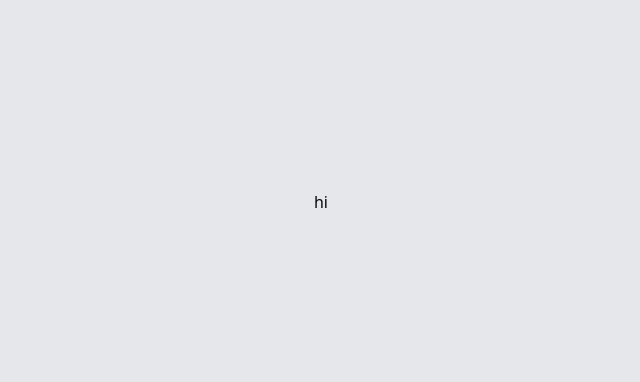
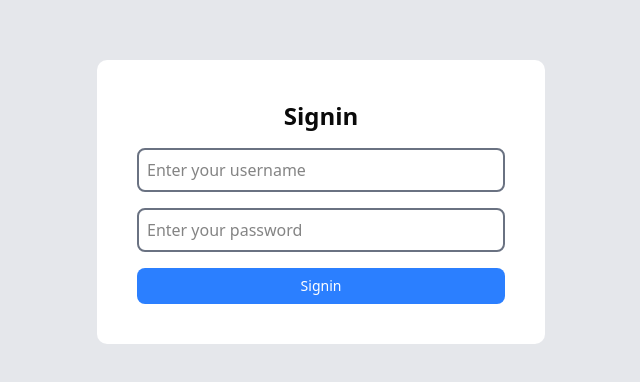
Before and after one commit to Shivathmika20/brainly-frontend, a React (Vite) app: page /signin in a window 1280 px wide. Shown: the part 198-580 px from the top of the page, without its empty margins (319-959 px from the left). Built offline with nearby package versions, Linux system fonts and the light colour scheme.

Commit message:
feat: implemented signin

```diff
--- a/src/pages/Signin.tsx
+++ b/src/pages/Signin.tsx
@@ -1,9 +1,74 @@
+import { Button } from "@/components/ui/button"
+import {useRef} from "react"
+import axios from "axios"
+import { useNavigate } from "react-router-dom"
+
+
 const Signin = () => {
+    const usernameRef = useRef<HTMLInputElement>(null)
+    const passwordRef = useRef<HTMLInputElement>(null)
+    const navigate = useNavigate()
+
+    const handleSignin = async () => {
+        const username = usernameRef.current?.value
+        const password = passwordRef.current?.value
+
+        if (!username || !password) {
+            alert("Please enter both username and password")
+            return
+        }
+
+        try {
+            const response = await axios.post("http://localhost:3000/api/auth/signin", {
+                userName: username,
+                password: password,
+            })
+            localStorage.setItem("token", response.data.token)
+            alert("Signin successful")
+            navigate("/dashboard")
+
+        } catch (error: any) {
+            console.error("Signin error:", error)
+            // Handle different types of errors
+            if (error.response?.data?.error) {
+                alert(error.response.data.error)
+            } else {
+                alert("Failed to sign in. Please try again.")
+            }
+        }
+    }
+
     return (
-    <div className="flex justify-center items-center h-screen w-screen bg-gray-200">
+        <div className="flex justify-center items-center h-screen w-screen bg-gray-200">
+            <div className="flex flex-col gap-4 max-w-md w-full  p-10 rounded-lg bg-white">
+                <h1 className="text-2xl font-bold text-center ">Signin</h1>
 
-        hi
-   </div>
+                <div className="flex flex-col gap-1">
+                    <input
+                        ref={usernameRef}
+                        required
+                        type="text"
+                        placeholder="Enter your username"
+                        className="border-2 border-gray-500 rounded-md p-2"
+                    />
+                </div>
+
+                {/* Password Field */}
+                <div className="flex flex-col gap-1">
+                    <input
+                        ref={passwordRef}
+                        required
+                        type="password"
+                        placeholder="Enter your password"
+                        className="border-2 border-gray-500 rounded-md p-2"
+                    />
+                </div>
+                <Button onClick={handleSignin} className="bg-blue-500 text-white rounded-md p-2">Signin</Button>
+
+
+
+            </div>
+        </div>
     )
 }
 export default Signin
--- a/src/pages/Signup.tsx
+++ b/src/pages/Signup.tsx
@@ -3,6 +3,7 @@ import { useRef, useState} from "react";
 import { useNavigate } from "react-router-dom";
 import axios from "axios";
 import { signupSchema } from "@/schemas/Authschema";
+import z from "zod";
 
 
 const Signup = () => {
@@ -14,6 +15,7 @@ const Signup = () => {
     const handleSignup = async () => {
         const username = usernameRef.current?.value
         const password = passwordRef.current?.value
+
 
         const result=signupSchema.safeParse({
             userName: username,
@@ -33,13 +35,14 @@ const Signup = () => {
             })
 
             alert(response.data.message)
-            if (response.status === 200) {
-                navigate("/signin")
+            navigate("/signin")
+        } catch (error: any) {
+            console.error("Signup error:", error)
+            if (error.response?.data?.error) {
+                alert(error.response.data.error)
+            } else {
+                alert("Failed to sign up. Please try again.")
             }
-        }
-        catch(error){
-
-            alert("Failed to sign up. Please try again.")
         }
         finally {
             setIsLoading(false)
```
